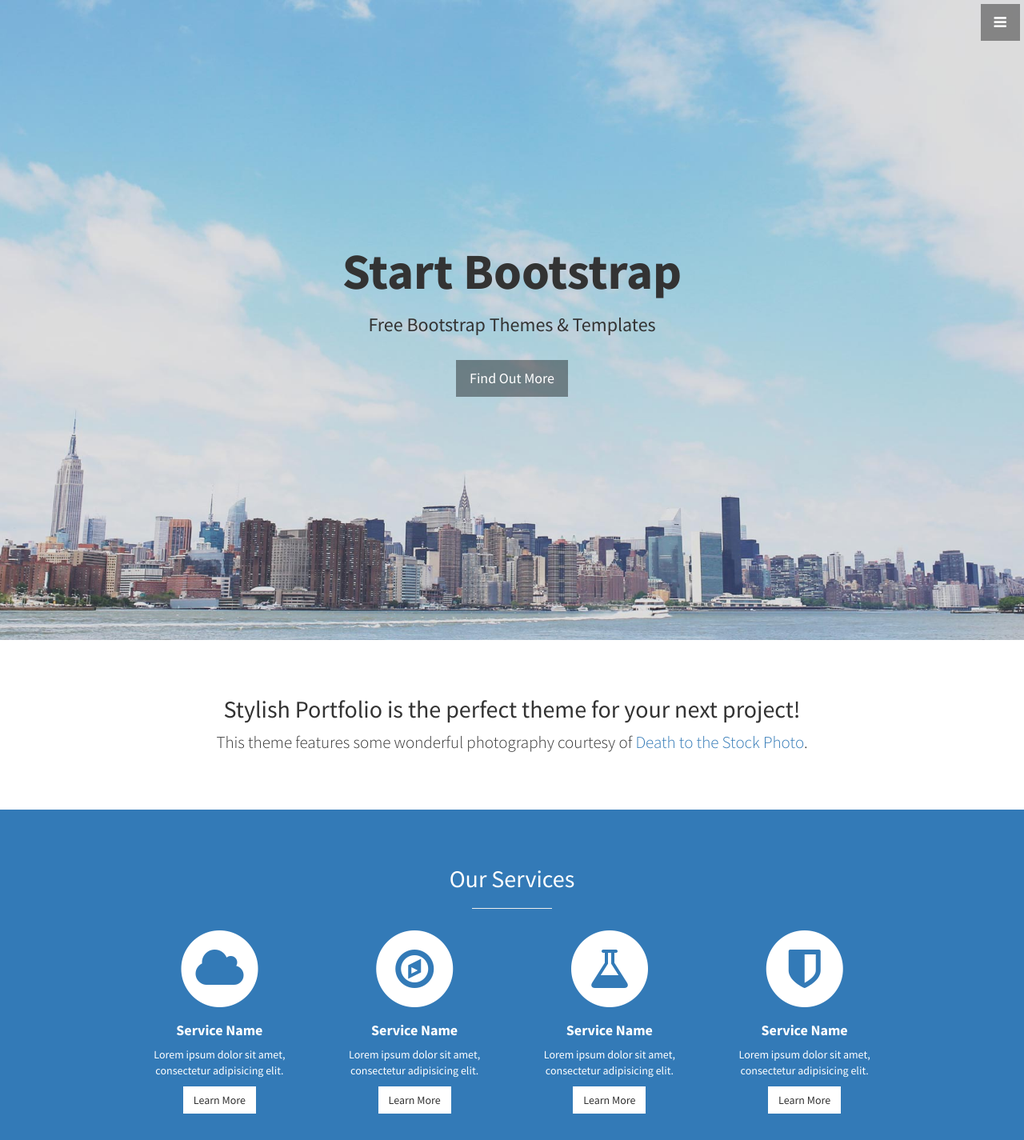
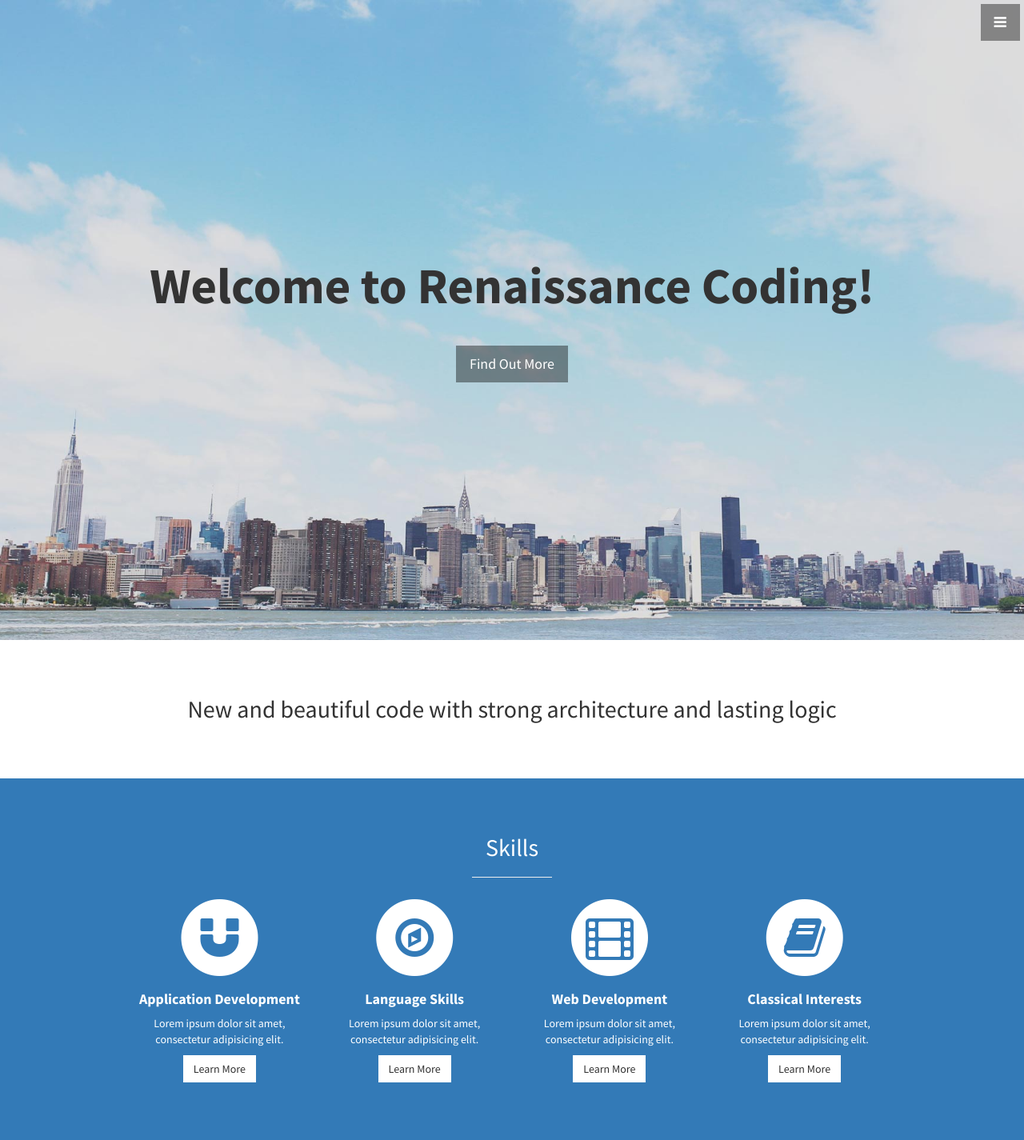
Before and after one commit to Rjervis3/Personal_Website, a plain HTML site: page index.html in a window 1280 px wide. Shown: the top 1425 px of the page at 80% size. Drawn offline with Linux system fonts and the light colour scheme.

Commit message:
updated text

```diff
--- a/index.html
+++ b/index.html
@@ -8,8 +8,7 @@
     <meta name="viewport" content="width=device-width, initial-scale=1">
     <meta name="description" content="">
     <meta name="author" content="">
-
-    <title>Stylish Portfolio - Start Bootstrap Theme</title>
+    <title>Welcome to Rennaissance Coding!</title>
 
     <!-- Bootstrap Core CSS -->
     <link href="css/bootstrap.min.css" rel="stylesheet">
@@ -61,8 +60,8 @@
     <!-- Header -->
     <header id="top" class="header">
         <div class="text-vertical-center">
-            <h1>Start Bootstrap</h1>
-            <h3>Free Bootstrap Themes &amp; Templates</h3>
+            <h1>Welcome to Renaissance Coding!</h1>
+            <h3></h3>
             <br>
             <a href="#about" class="btn btn-dark btn-lg">Find Out More</a>
         </div>
@@ -73,8 +72,8 @@
         <div class="container">
             <div class="row">
                 <div class="col-lg-12 text-center">
-                    <h2>Stylish Portfolio is the perfect theme for your next project!</h2>
-                    <p class="lead">This theme features some wonderful photography courtesy of <a target="_blank" href="http://join.deathtothestockphoto.com/">Death to the Stock Photo</a>.</p>
+                    <h2>New and beautiful code with strong architecture and lasting logic </h2>
+                    <p class="lead"></p>
                 </div>
             </div>
             <!-- /.row -->
@@ -88,17 +87,17 @@
         <div class="container">
             <div class="row text-center">
                 <div class="col-lg-10 col-lg-offset-1">
-                    <h2>Our Services</h2>
+                    <h2>Skills</h2>
                     <hr class="small">
                     <div class="row">
                         <div class="col-md-3 col-sm-6">
                             <div class="service-item">
                                 <span class="fa-stack fa-4x">
                                 <i class="fa fa-circle fa-stack-2x"></i>
-                                <i class="fa fa-cloud fa-stack-1x text-primary"></i>
+                                <i class="fa fa-magnet fa-stack-1x text-primary"></i>
                             </span>
                                 <h4>
-                                    <strong>Service Name</strong>
+                                    <strong>Application Development</strong>
                                 </h4>
                                 <p>Lorem ipsum dolor sit amet, consectetur adipisicing elit.</p>
                                 <a href="#" class="btn btn-light">Learn More</a>
@@ -111,7 +110,7 @@
                                 <i class="fa fa-compass fa-stack-1x text-primary"></i>
                             </span>
                                 <h4>
-                                    <strong>Service Name</strong>
+                                    <strong>Language Skills</strong>
                                 </h4>
                                 <p>Lorem ipsum dolor sit amet, consectetur adipisicing elit.</p>
                                 <a href="#" class="btn btn-light">Learn More</a>
@@ -121,10 +120,10 @@
                             <div class="service-item">
                                 <span class="fa-stack fa-4x">
                                 <i class="fa fa-circle fa-stack-2x"></i>
-                                <i class="fa fa-flask fa-stack-1x text-primary"></i>
+                                <i class="fa fa-film fa-stack-1x text-primary"></i>
                             </span>
                                 <h4>
-                                    <strong>Service Name</strong>
+                                    <strong>Web Development</strong>
                                 </h4>
                                 <p>Lorem ipsum dolor sit amet, consectetur adipisicing elit.</p>
                                 <a href="#" class="btn btn-light">Learn More</a>
@@ -134,10 +133,10 @@
                             <div class="service-item">
                                 <span class="fa-stack fa-4x">
                                 <i class="fa fa-circle fa-stack-2x"></i>
-                                <i class="fa fa-shield fa-stack-1x text-primary"></i>
+                                <i class="fa fa-book fa-stack-1x text-primary"></i>
                             </span>
                                 <h4>
-                                    <strong>Service Name</strong>
+                                    <strong>Classical Interests</strong>
                                 </h4>
                                 <p>Lorem ipsum dolor sit amet, consectetur adipisicing elit.</p>
                                 <a href="#" class="btn btn-light">Learn More</a>
```
